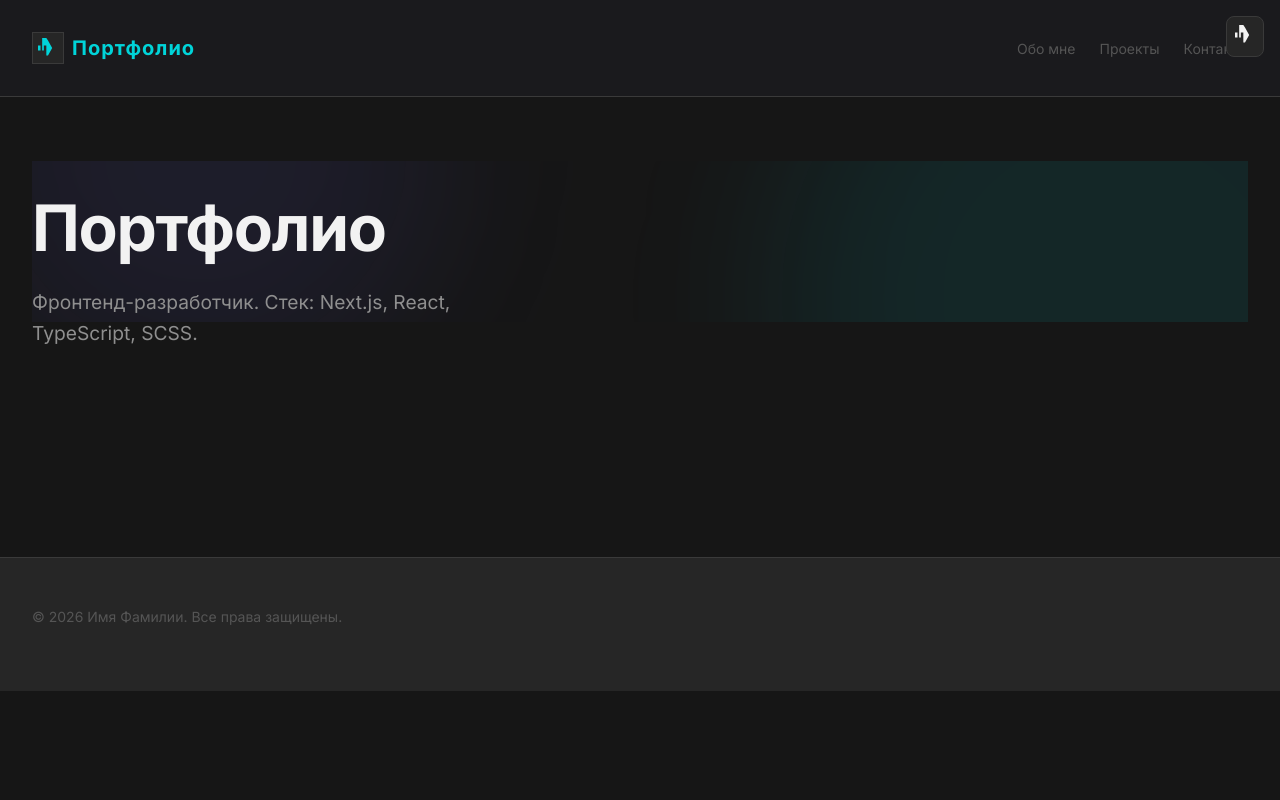
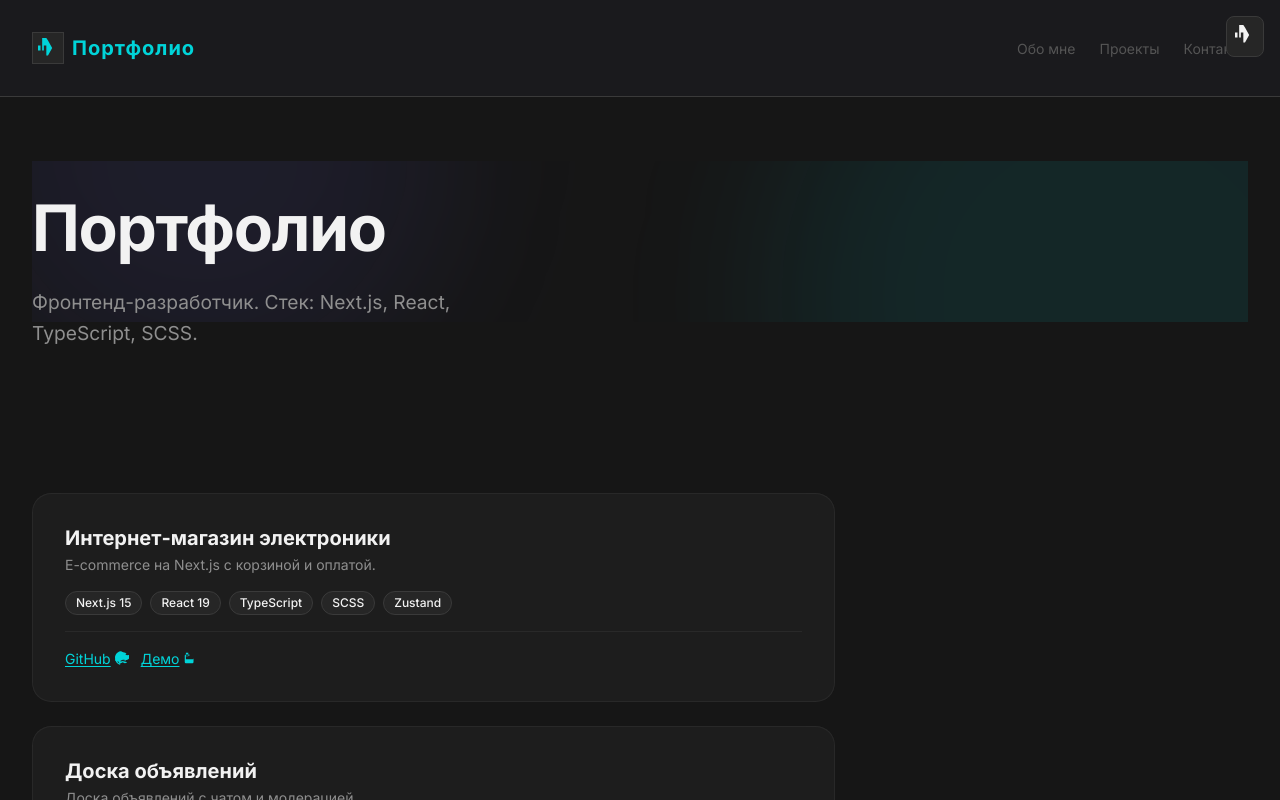
Before and after one commit to Slav468/portfolio, a Next.js app: page / in a window 1280 px wide. Shown: the top 800 px of the page. Built offline with nearby package versions, Linux system fonts and the light colour scheme.

Commit message:
fix: add featured projects back to home page, keep /projects with all projects

```diff
--- a/app/page.tsx
+++ b/app/page.tsx
@@ -1,7 +1,14 @@
+import { projects } from '@/data/projects';
 import { HeroSection } from '@/components/sections/hero-section';
+import { ProjectGrid } from '@/components/features/project-grid';
 
 export default function HomePage() {
+  const featured = projects.filter((p) => p.featured);
+
   return (
-    <HeroSection />
+    <>
+      <HeroSection />
+      <ProjectGrid projects={featured} />
+    </>
   );
 }
```
